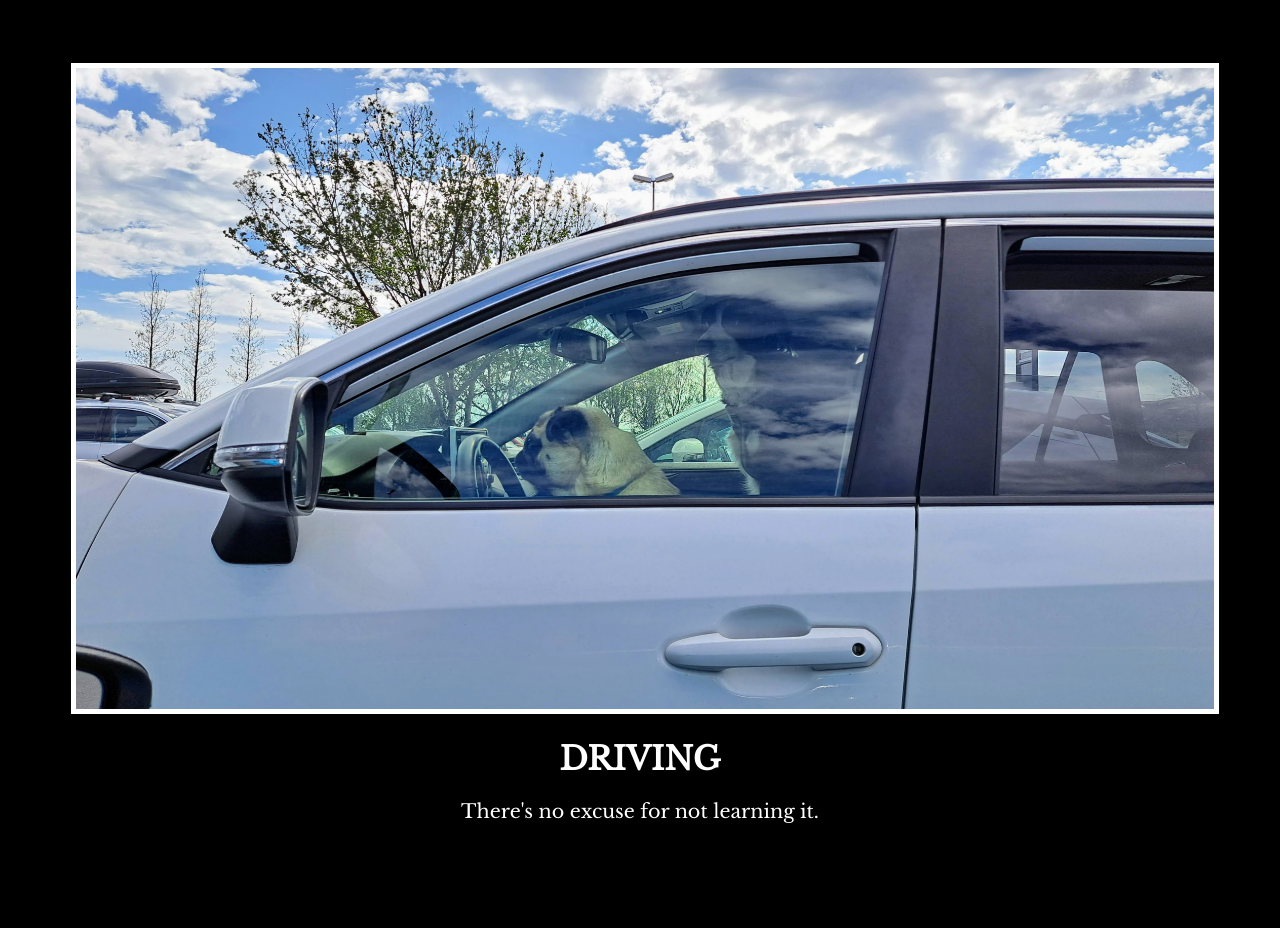
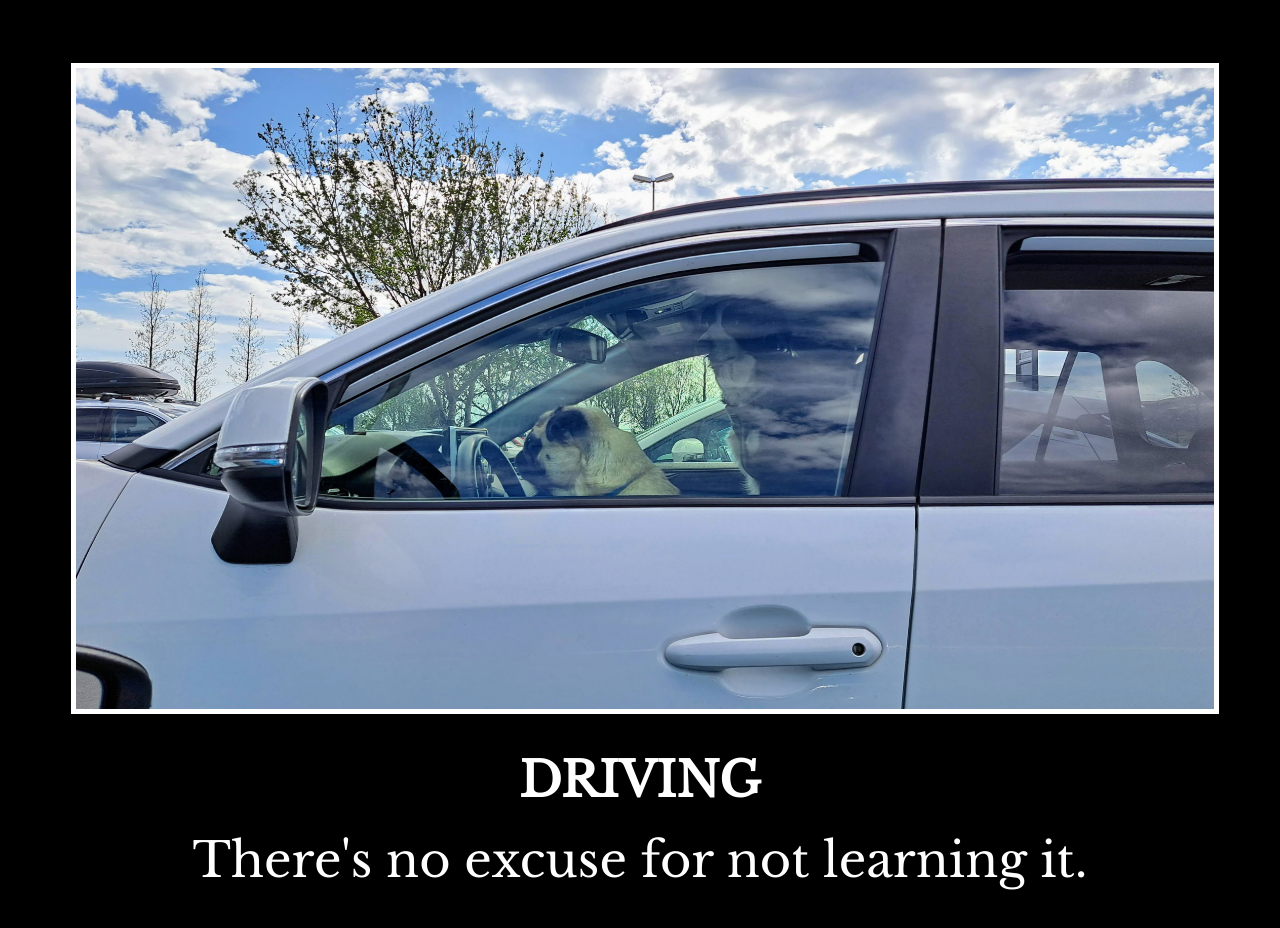
Before and after one commit to SimonThomasG/Motivational-Meme, a plain HTML site: page index.html in a window 1280 px wide. Before the commit the page ends 886 px from the top, so only its background shows below. Drawn offline with nearby package versions, Linux system fonts and the light colour scheme; a web font is replaced by a local one.

Commit message:
Update style.css

```diff
--- a/style.css
+++ b/style.css
@@ -18,13 +18,14 @@ h1 {
   color: white;
   text-transform: uppercase;
   text-align: center;
+  font-size: 3rem;
   margin-bottom: 0%;
 }
 
 p{
    color: white;
     text-align: center;
-    font-size: 120%;
+    font-size: 3rem;
     margin-top: 0%;
 
 }
```
